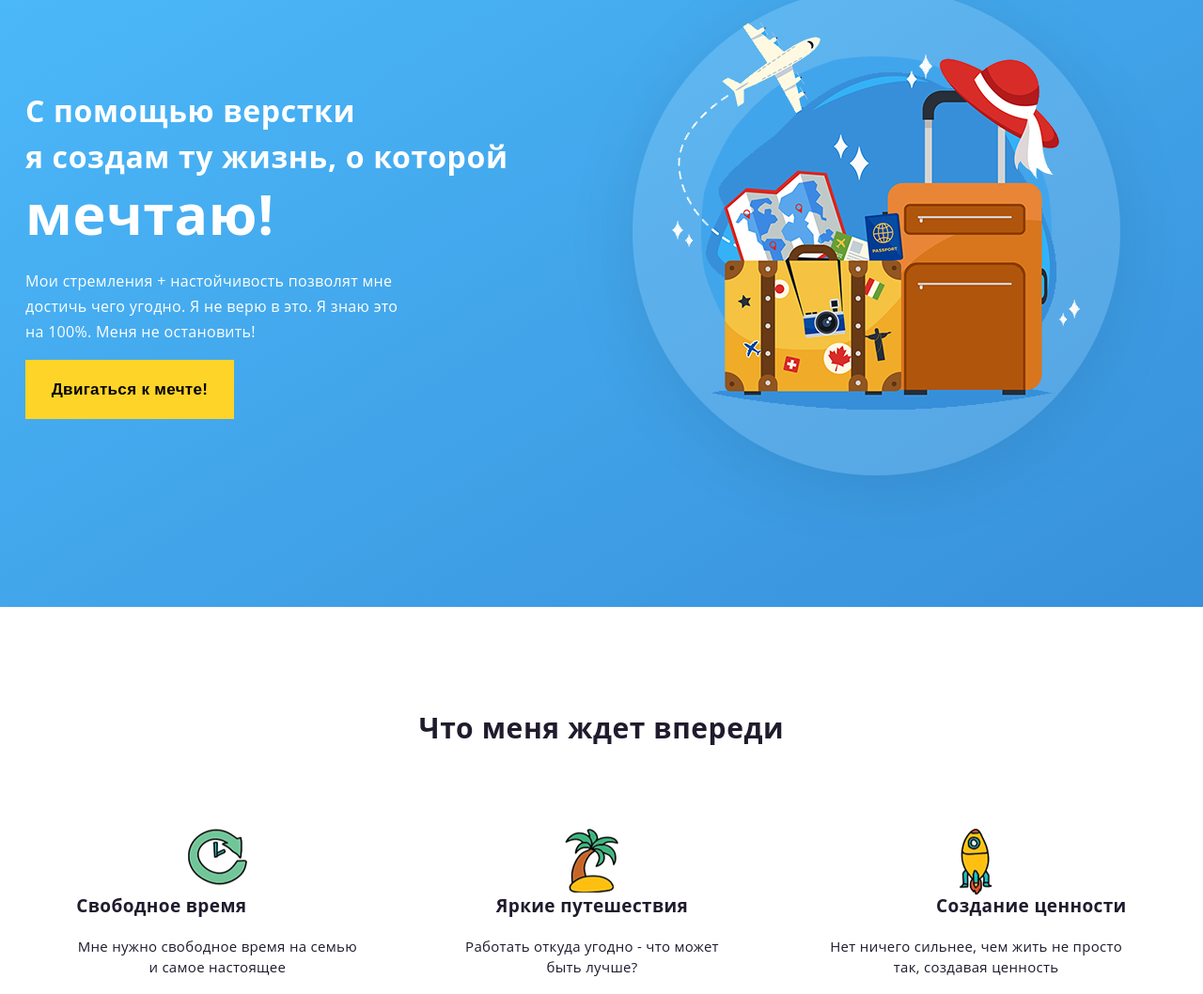
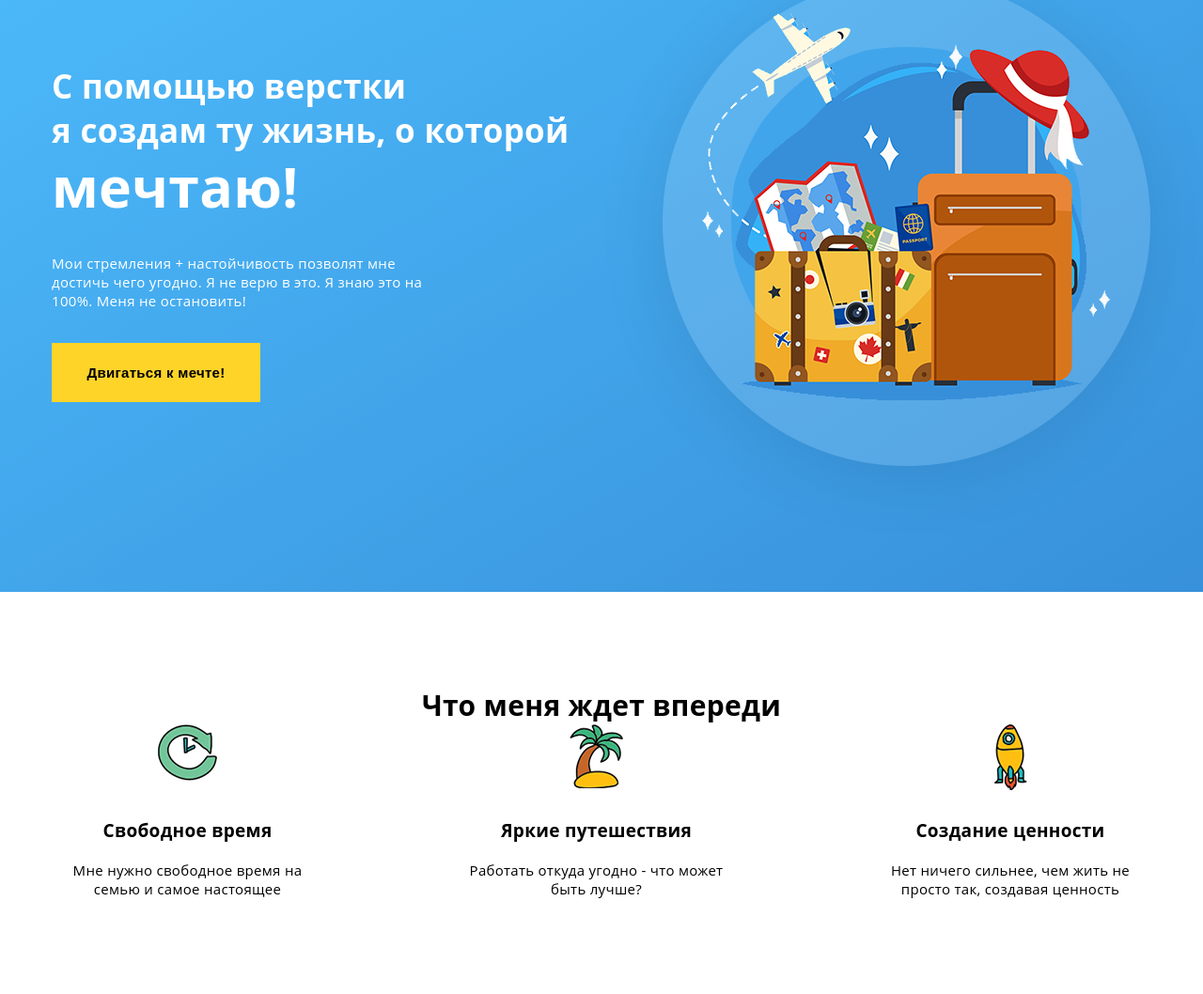
Before and after one commit to Nyanta-dev/Nyanta-dev.github.io, a plain HTML site: page index.html in a window 1280 px wide. Shown: the part 177-1235 px from the top of the page at 94% size. Drawn offline with Linux system fonts and the light colour scheme; a web font is replaced by a local one.

Commit message:
Made markup edits

```diff
--- a/index.html
+++ b/index.html
@@ -16,14 +16,15 @@
 </head>
 
 <body>
-	<header class="header" id="center-parent-container">
+	<header class="header">
 		<div class="container">
 			<img src="img/logo.png" alt="WeyUp" class="logo">
 			<div class="wrapper">
 				<div class="offer">
 					<h1 class="title">
 						С помощью верстки<br>
-						я создам ту жизнь, о которой <span>мечтаю!</span>
+						я создам ту жизнь, о которой<br>
+						<span>мечтаю!</span>
 					</h1>
 					<p class="intro">
 						Мои стремления + настойчивость позволят мне достичь чего угодно. Я не верю в это. Я знаю это на
@@ -37,8 +38,8 @@
 			</div>
 		</div>
 	</header>
-	<section class="future" id="center-parent-container">
-		<div class="container" id="center-text">
+	<section class="future">
+		<div class="container">
 			<h2 class="section-title">
 				Что меня ждет впереди
 			</h2>
@@ -70,12 +71,11 @@
 			</div>
 		</div>
 	</section>
-	<section class="order" id="center-parent-container">
-		<div class="container" id="center-text">
+	<section class="order">
+		<div class="container">
 			<h2 class="section-title">
 				Форма заказа билета в будущее
 			</h2>
-			<div class="wrapper">
 			<form action="#" class="form">
 				<input class="input" type="text" placeholder="Имя" name="name" class="input" required>
 				<input class="input" type="email" placeholder="E-mail" name="email" class="input" required>
@@ -87,10 +87,9 @@
 				</button>
 			</form>
 		</div>
-		</div>
 	</section>
-	<footer class="footer" id="center-parent-container">
-		<div class="container" id="center-text">
+	<footer class="footer">
+		<div class="container">
 			<p class="credits">
 				© Все мои мечты защищены моим трудолюбием
 			</p>
--- a/styles/style.css
+++ b/styles/style.css
@@ -1,175 +1,156 @@
 body {
     font-family: 'Open Sans', sans-serif;
-    font-size: 16px;
+    letter-spacing: 0.02em;
+    font-size: 15px;
     margin: 0px;
+    color: black;
 }
+
 h1 h2 h3 h4 h5 h6 {
     font-family: 'Montserrat', sans-serif;
-    font-size: 37px;
     font-size: bold;
 }
-.wrapper{
-    display: flex;
-    align-items: center;
+h1 {
+    font-size: 35px;
 }
+h2 {
+    font-size: 30px;
+}
+h3 {
+    font-size: 19px;
+}
+
+.container {
+    width: 1170px;
+    margin: 62px auto;
+}
+
+
 
 .header {
     background-image: linear-gradient(-31.0deg, #378fd9 -3%, #4ebefe 103%);
-    height: 823px;
+    color: white;
+    display: flex;
 }
-.header .logo{
-    height: 40px;
+.header .wrapper {
+    width: 1230px;
 }
-.header .travel {
-    margin: auto 0px auto auto;
-    width: 641px;
-    height: 641px;
-    justify-items: flex-end;
+.header .offer {
+    margin: 0px;
 }
-.header .wrapper .offer {
-    height: 370px;
-    width: 560px;
-    justify-items: flex-start;
-}
-.header .wrapper .title {
-    line-height: 49px;
-    font-weight: 700;
-    letter-spacing: 0.02em;
+.header .title {
+    margin: 0px;
     color: white;
 }
-.header .wrapper .title span{
+.header .title span{
     font-size: 59px;
     line-height: 73px;
 }
-.header .wrapper .intro {
-    font-size: 16px;
-    line-height: 27px;
-    font-weight: 400;
-    letter-spacing: 0.02em;
+.header .intro {
     color: white;
     width: 400px;
+    margin: 35px 0px;
 }
+
+
 
 .future {
     background: white;
-    height: 500px;
+    display: flex;
+    text-align: center;
+}
+.future .container {
+    margin: 100px auto;
+}
+.future .wrapper {
+    margin: auto;
+}
+.future .event-1 {
+    width: 289px;
+    background: url('../img/icon1.png') no-repeat center top;
+}
+.future .event-2 {
+    width: 289px;
+    background: url('../img/icon2.png') no-repeat center top;
+}
+.future .event-3 {
+    width: 300px;
+    background: url('../img/icon3.png') no-repeat center top;
 }
 .future .event-title {
-    margin-top: 140px;
-    font-size: 19px;
-    line-height: 25px;
-    font-weight: 700;
-    letter-spacing: 0.02em;
-    color: #201b2d;
+    margin-top: 100px;
 }
-#event-text {
-    margin-top: 10px;
-    font-size: 15px;
-    line-height: 22px;
-    font-weight: 400;
-    letter-spacing: 0.02em;
-    color: #201b2d;
-}
-.event-1 {
-    margin: auto;
-    width: 300px;
-    background: url('../img/icon1.png') no-repeat center 70px;
-    justify-items: flex-start;
-}
-.event-2 {
-    margin: auto;
-    width: 280px;
-    background: url('../img/icon2.png') no-repeat center 70px;
-    justify-items: center;
-}
-.event-3 {
-    margin: auto;
-    width: 320px;
-    background: url('../img/icon3.png') no-repeat center 70px;
-    justify-items: flex-end;
-}
+
+
 
 .order {
     background: #ecf3f8;
-    height: 603px;
+    display: flex;
+    text-align: center;
 }
-.order .section-title {
-    margin-bottom: 50px;
+.order .container {
+    margin: 100px auto;
 }
 .order .form {
-    display: flex;
-    margin: auto;
+    margin: 25px auto;
     width: 340px;
-    height: 350px;
 }
 .order .form .input {
-    width: 99%;
     font-size: 16px;
     height: 50px;
-    padding: 0px;
+    width: 100%;
+
     margin: 7px 0px;
+
     padding: 1px 30px;
     box-sizing: border-box;
 }
 .order .form .button {
+    text-align: 10px;
+    font-size: 16px;
     width: 100%;
-    font-size: 16px;
-    text-align: 10px;
     margin: 7px 0px;
 }
 
+
+
 .footer {
-    background: #164d7a;
-    height: 139px;
+    background-color: #164d7a;
+    display: flex;
 }
 .footer .credits {
-    margin-top: 15px;
+    text-align: center;
     color: white;
 }
 
-.container {
-    width: 1226px;
-    position: absolute;
-    left: 50%;
-    top: 50%;
-    transform: translate(-50%, -50%);
-}
-.container .form{
-    display: block;
+
+
+.section-title {
+    margin: 0px;
 }
 
+.wrapper {
+    display: flex;
+    align-items: center;
+    justify-content: space-between;
+}
+
+.button {
+    font-family: 'Montserrat', sans-serif;
+    letter-spacing: 0.02em;
+    color: #000000;
+    line-height: 25px;
+    font-weight: 900;
+    text-align: center;
+	text-decoration: none;
+
+    display: block;
+	padding: 19px 0;
+    width: 222px;
+    background-color: #ffd429;
+    border: none;
+    transition: all 0.5s ease;
+}
 .button:hover {
 	background: #d9860e;
 }
-
-.section-title {
-    font-size: 30px;
-    line-height: 25px;
-    font-weight: 700;
-    letter-spacing: 0.02em;
-    color: #201b2d;
-}
-
-.button {
-	display: block;
-	padding: 19px 0;
-	text-align: center;
-	text-decoration: none;
-	transition: all 0.5s ease;
-    width: 222px;
-    background-color: #ffd429;
-    font-family: 'Montserrat', sans-serif;
-    font-size: 17px;
-    line-height: 25px;
-    font-weight: 900;
-    letter-spacing: 0.02em;
-    color: #000000;
-    border: none;
-}
-
-#center-parent-container {
-    position: relative;
-}
-#center-text {
-    text-align: center;
-}
```
Lines whose indentation alone changed are shown as unchanged.
